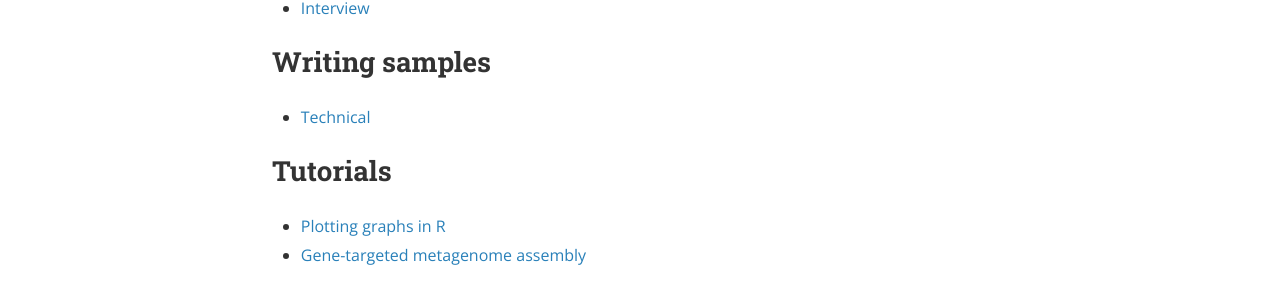
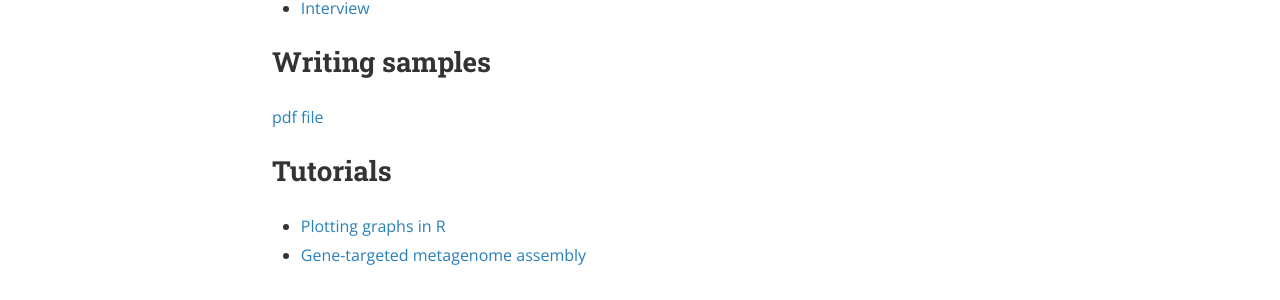
Before and after one commit to dunivint/dunivint.github.io, a Jekyll site: the page built from Portfolio.md, in a window 1280 px wide. Shown: the part 315-615 px from the top of the page. Built offline with Jekyll 4.4.1, drawn with Linux system fonts in a browser that asks for light colours; nearby versions of some CDN libraries; a style sheet for code colours, icons or effects is not loaded.

Commit message:
Update Portfolio.md

```diff
--- a/Portfolio.md
+++ b/Portfolio.md
@@ -9,8 +9,7 @@ permalink: /portfolio/
 * [Interview](https://icer.msu.edu/about/announcements/icer-student-highlights-taylor-dunivin)
 
 ## Writing samples
-* [Technical]({{ site.baseurl }}/assets/Technical.pdf)
-
+<a href="{{ site.baseurl }}/assets/Technical.pdf">pdf file</a>
 
 ## Tutorials
 * [Plotting graphs in R](https://github.com/dunivint/ggplot2_tutorial/blob/master/GSW_tutorial.md)
```
